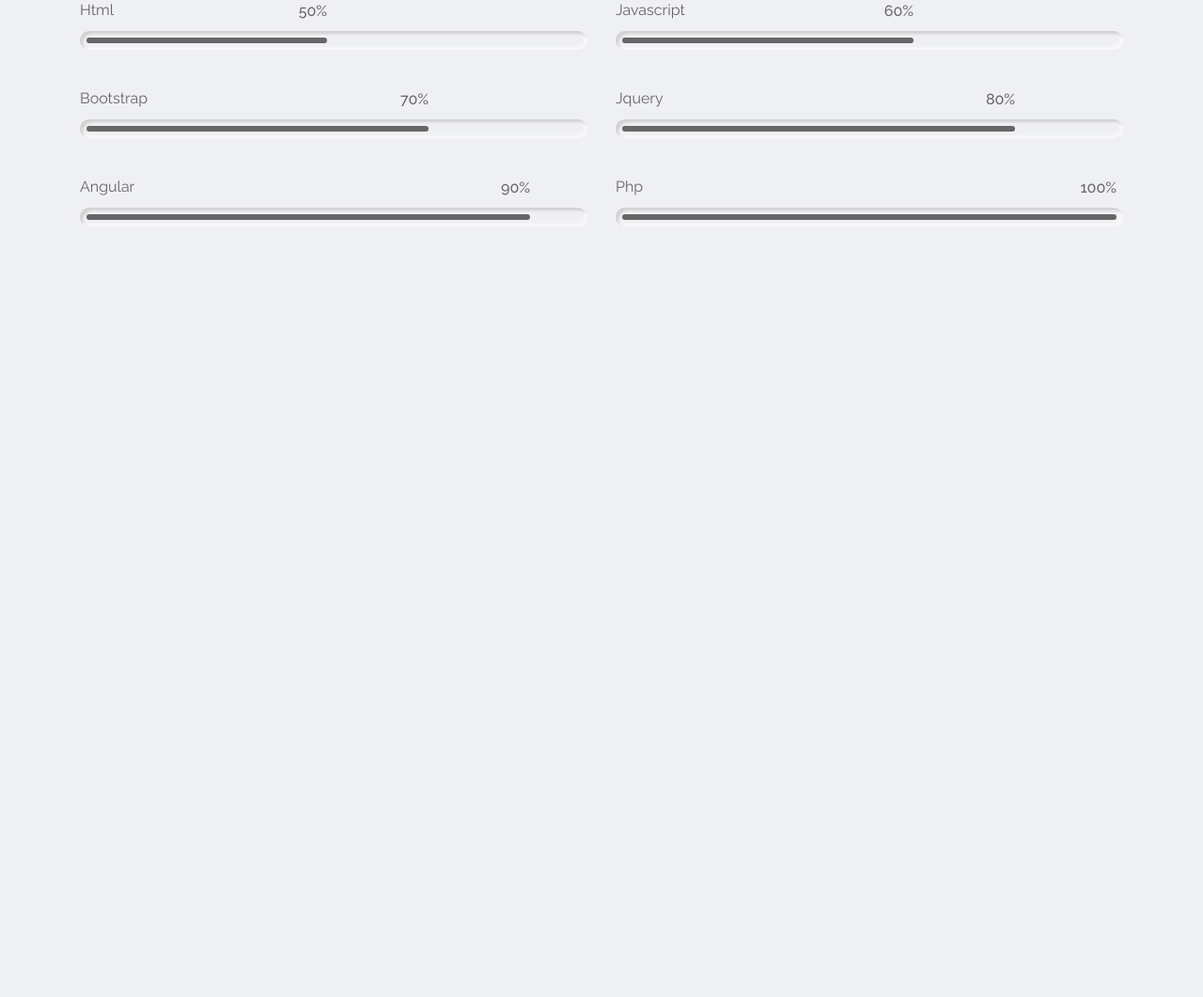
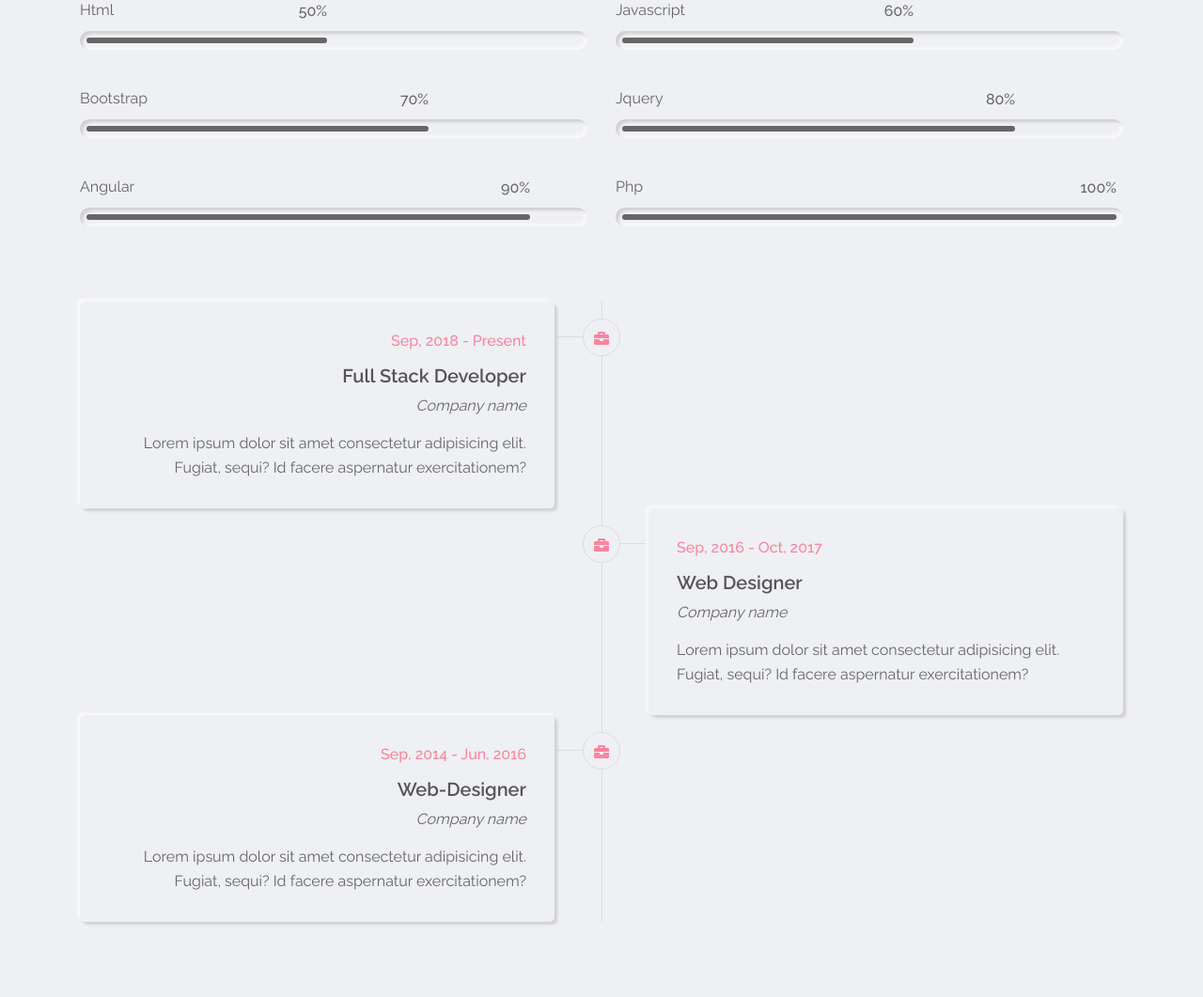
Before and after one commit to hogwartsdeveloper/portfolio, a Flask app: page / in a window 1280 px wide. Shown: the part 1650-2711 px from the top of the page at 94% size. Before the commit the page ends 1889 px from the top, so only its background shows below. Run offline with Flask 2, Linux system fonts and the light colour scheme.

Commit message:
[FEATURE] add experience tab

```diff
--- a/static/css/style.css
+++ b/static/css/style.css
@@ -615,3 +615,114 @@
     color: var(--text-black-600);
     margin-top: -40px;
 }
+
+.about-section .experience {
+    padding-bottom: 80px;
+}
+
+.about-section .timeline {
+    flex: 0 0 100%;
+    max-width: 100%;
+    position: relative;
+}
+
+.about-section .timeline::before {
+    content: '';
+    width: 1px;
+    height: 100%;
+    left: 50%;
+    top: 0;
+    position: absolute;
+    background-color: var(--bg-black-100);
+}
+
+.about-section .timeline .timeline-item {
+    flex: 0 0 100%;
+    max-width: 100%;
+    padding: 0 15px;
+}
+
+.about-section .timeline .timeline-item:nth-child(odd) {
+    padding-right: calc(50% + 50px);
+    text-align: right;
+}
+
+.about-section .timeline .timeline-item:nth-child(even) {
+    padding-left: calc(50% + 50px);
+}
+
+.about-section .timeline .timeline-item-inner {
+    padding: 30px;
+    border-radius: 5px;
+    position: relative;
+}
+
+.about-section .timeline .timeline-item-inner::before {
+    content: '';
+    position: absolute;
+    width: 30px;
+    height: 1px;
+    background-color: var(--bg-black-100);
+    top: 37px;
+    z-index: -1;
+}
+
+.about-section .timeline .timeline-item:nth-child(odd) .timeline-item-inner::before {
+    right: -30px;
+}
+
+.about-section .timeline .timeline-item:nth-child(even) .timeline-item-inner::before {
+    left: -30px;
+}
+
+.about-section .timeline .timeline-item-inner .icon {
+    height: 40px;
+    width: 40px;
+    background-color: var(--bg-black-50);
+    text-align: center;
+    border: 1px solid var(--bg-black-100);
+    border-radius: 50%;
+    line-height: 40px;
+    font-size: 16px;
+    color: var(--skin-color);
+    position: absolute;
+    top: 18px;
+}
+
+.about-section .timeline .timeline-item:nth-child(odd) .icon {
+    right: -70px;
+}
+
+.about-section .timeline .timeline-item:nth-child(even) .icon {
+    left: -70px;
+}
+
+.about-section .timeline .timeline-item-inner span {
+    font-weight: 500;
+    color: var(--skin-color);
+    display: block;
+    margin: 0 0 10px;
+    text-transform: capitalize;
+}
+
+.about-section .timeline .timeline-item-inner h3 {
+    font-size: 20px;
+    color: var(--text-black-700);
+    font-weight: 600;
+    margin: 0 0 5px;
+    text-transform: capitalize;
+}
+
+.about-section .timeline .timeline-item-inner h4 {
+    font-size: 16px;
+    font-style: italic;
+    color: var(--text-black-600);
+    margin: 0;
+}
+
+.about-section .timeline .timeline-item-inner p {
+    font-size: 16px;
+    color: var(--text-black-600);
+    line-height: 26px;
+    margin: 15px 0 0;
+}
--- a/templates/index.html
+++ b/templates/index.html
@@ -199,6 +199,51 @@
                 </div>
             </div>
             <!-- skills end -->
+            <!-- experience start -->
+            <div class="row">
+                <div class="experience tab-content">
+                    <div class="row">
+                        <div class="timeline">
+                            <div class="row">
+                                <!-- timeline item start -->
+                                <div class="timeline-item">
+                                    <div class="timeline-item-inner outer-shadow">
+                                        <i class="fas fa-briefcase icon"></i>
+                                        <span>Sep, 2018 - Present</span>
+                                        <h3>full stack developer</h3>
+                                        <h4>Company name</h4>
+                                        <p>Lorem ipsum dolor sit amet consectetur adipisicing elit. Fugiat, sequi? Id facere aspernatur exercitationem?</p>
+                                    </div>
+                                </div>
+                                <!-- timeline item end -->
+                                <!-- timeline item start -->
+                                <div class="timeline-item">
+                                    <div class="timeline-item-inner outer-shadow">
+                                        <i class="fas fa-briefcase icon"></i>
+                                        <span>Sep, 2016 - Oct, 2017</span>
+                                        <h3>web designer</h3>
+                                        <h4>Company name</h4>
+                                        <p>Lorem ipsum dolor sit amet consectetur adipisicing elit. Fugiat, sequi? Id facere aspernatur exercitationem?</p>
+                                    </div>
+                                </div>
+                                <!-- timeline item end -->
+                                <!-- timeline item start -->
+                                <div class="timeline-item">
+                                    <div class="timeline-item-inner outer-shadow">
+                                        <i class="fas fa-briefcase icon"></i>
+                                        <span>Sep, 2014 - Jun, 2016</span>
+                                        <h3>web-designer</h3>
+                                        <h4>Company name</h4>
+                                        <p>Lorem ipsum dolor sit amet consectetur adipisicing elit. Fugiat, sequi? Id facere aspernatur exercitationem?</p>
+                                    </div>
+                                </div>
+                                <!-- timeline item end -->
+                            </div>
+                        </div>
+                    </div>
+                </div>
+            </div>
+            <!-- experience end -->
         </div>
     </section>
     <!-- about section end-->
```
